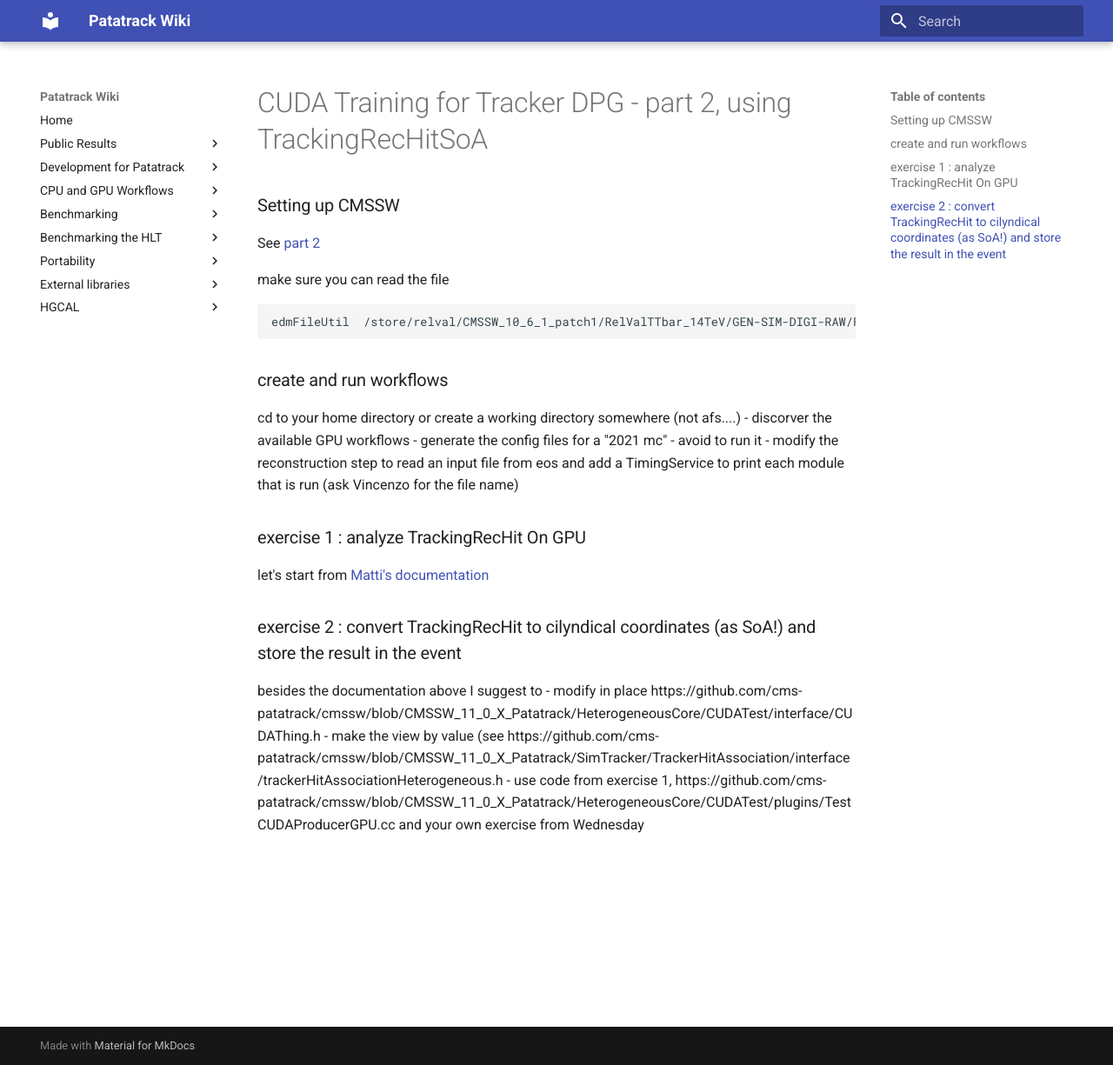
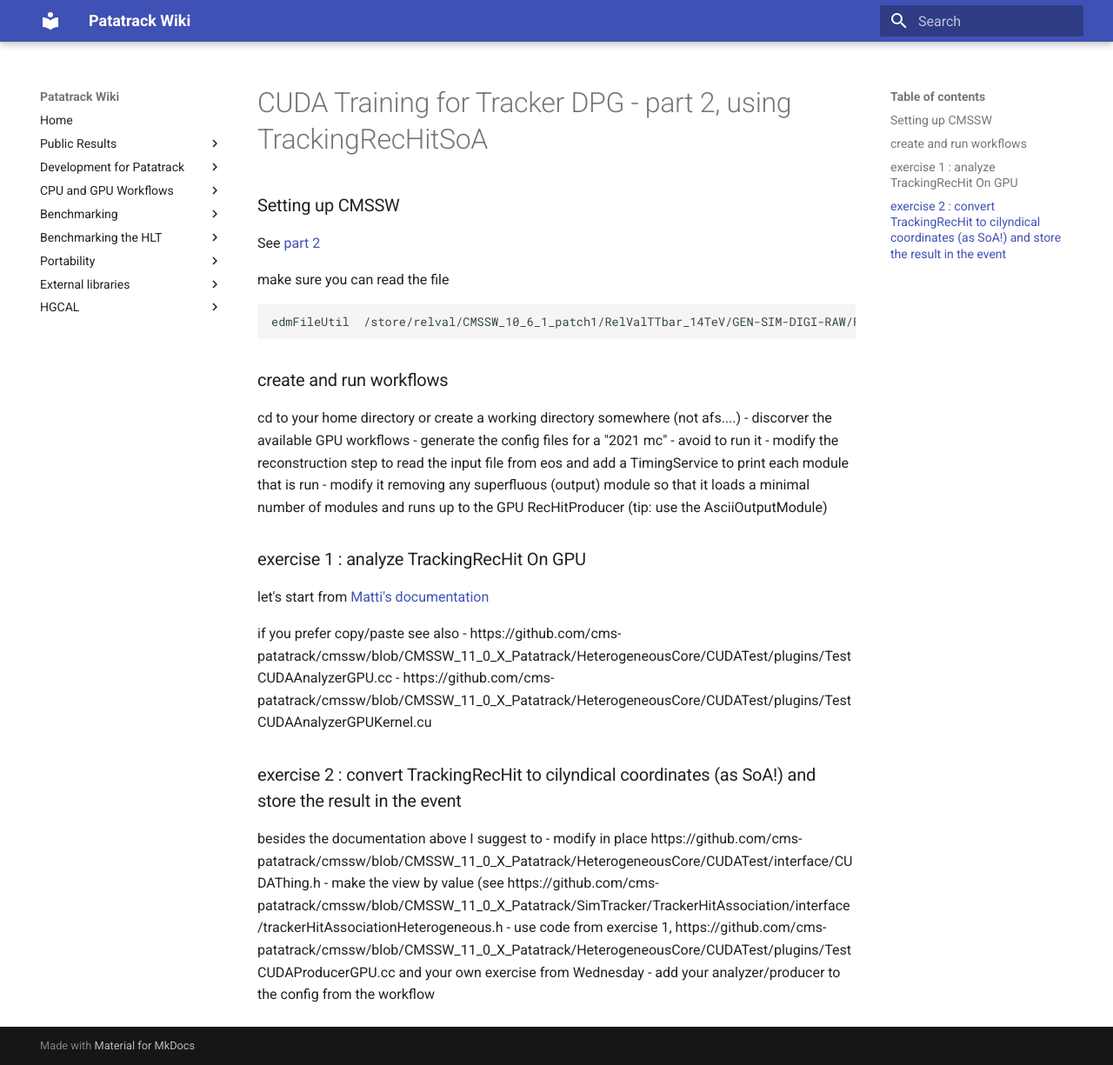
Before and after one commit to cms-patatrack/patatrack-website, an MkDocs documentation site: the page built from wiki/cuda_training_dpg_12_2019_part3.md, in a window 1280 px wide and 1225 px high. Shown: the whole window at 87% size. Built offline with MkDocs 1.6.1 and Material for MkDocs 9.7.7, drawn with Linux system fonts in a browser that asks for light colours.

Commit message:
Update cuda_training_dpg_12_2019_part3.md

```diff
--- a/wiki/cuda_training_dpg_12_2019_part3.md
+++ b/wiki/cuda_training_dpg_12_2019_part3.md
@@ -19,15 +19,20 @@ cd to your home directory or create a working directory somewhere (not afs....)
    - discorver the available GPU workflows
    - generate the config files for a "2021 mc"
    - avoid to run it
-   - modify the reconstruction step to read an input file from eos and add a TimingService to print each module that is run
-    (ask Vincenzo for the file name)
+   - modify the reconstruction step to read the input file from eos and add a TimingService to print each module that is run
+   - modify it removing any superfluous (output) module so that it loads a minimal number of modules and runs up to the GPU RecHitProducer  (tip: use the AsciiOutputModule)
 
 ### exercise 1 : analyze TrackingRecHit On GPU
 
 let's start from [Matti's documentation](https://github.com/cms-patatrack/cmssw/blob/master/HeterogeneousCore/CUDACore/README.md)
+
+if you prefer copy/paste see also
+   - https://github.com/cms-patatrack/cmssw/blob/CMSSW_11_0_X_Patatrack/HeterogeneousCore/CUDATest/plugins/TestCUDAAnalyzerGPU.cc
+   - https://github.com/cms-patatrack/cmssw/blob/CMSSW_11_0_X_Patatrack/HeterogeneousCore/CUDATest/plugins/TestCUDAAnalyzerGPUKernel.cu
 
 ### exercise 2 : convert TrackingRecHit to cilyndical coordinates (as SoA!) and store the result in the event
 besides the documentation above I suggest to
    - modify in place https://github.com/cms-patatrack/cmssw/blob/CMSSW_11_0_X_Patatrack/HeterogeneousCore/CUDATest/interface/CUDAThing.h
    - make the view by value (see https://github.com/cms-patatrack/cmssw/blob/CMSSW_11_0_X_Patatrack/SimTracker/TrackerHitAssociation/interface/trackerHitAssociationHeterogeneous.h
    - use code from exercise 1, https://github.com/cms-patatrack/cmssw/blob/CMSSW_11_0_X_Patatrack/HeterogeneousCore/CUDATest/plugins/TestCUDAProducerGPU.cc and your own exercise from Wednesday
+   - add your analyzer/producer to the config from the workflow
```
